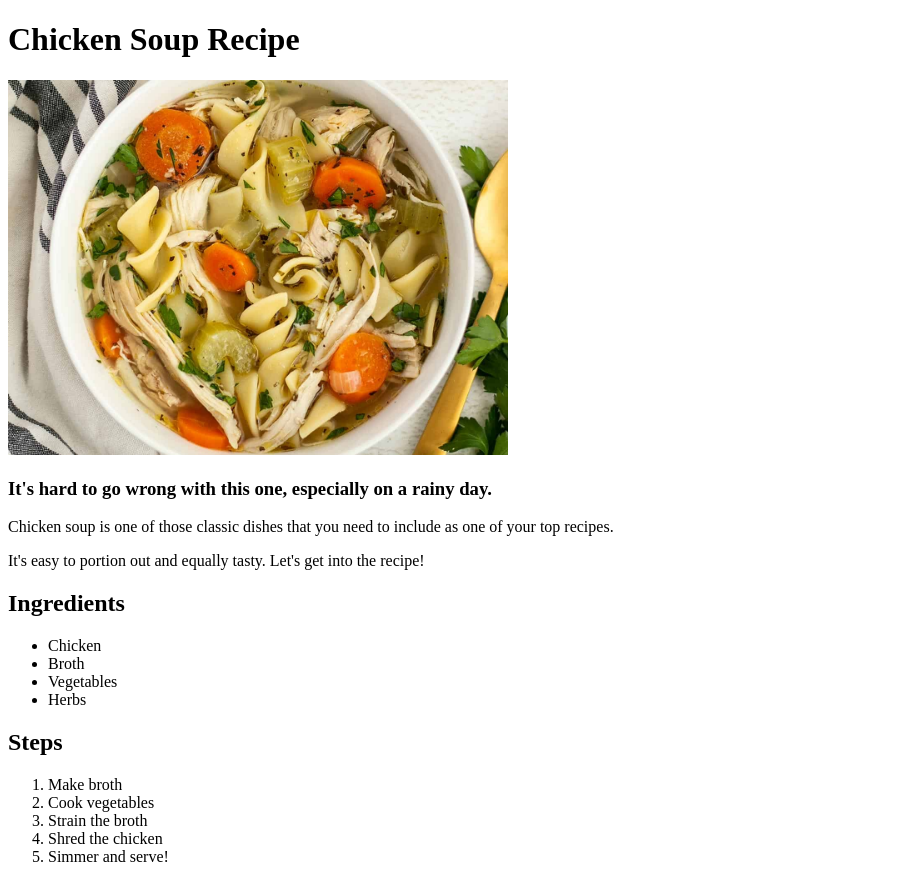
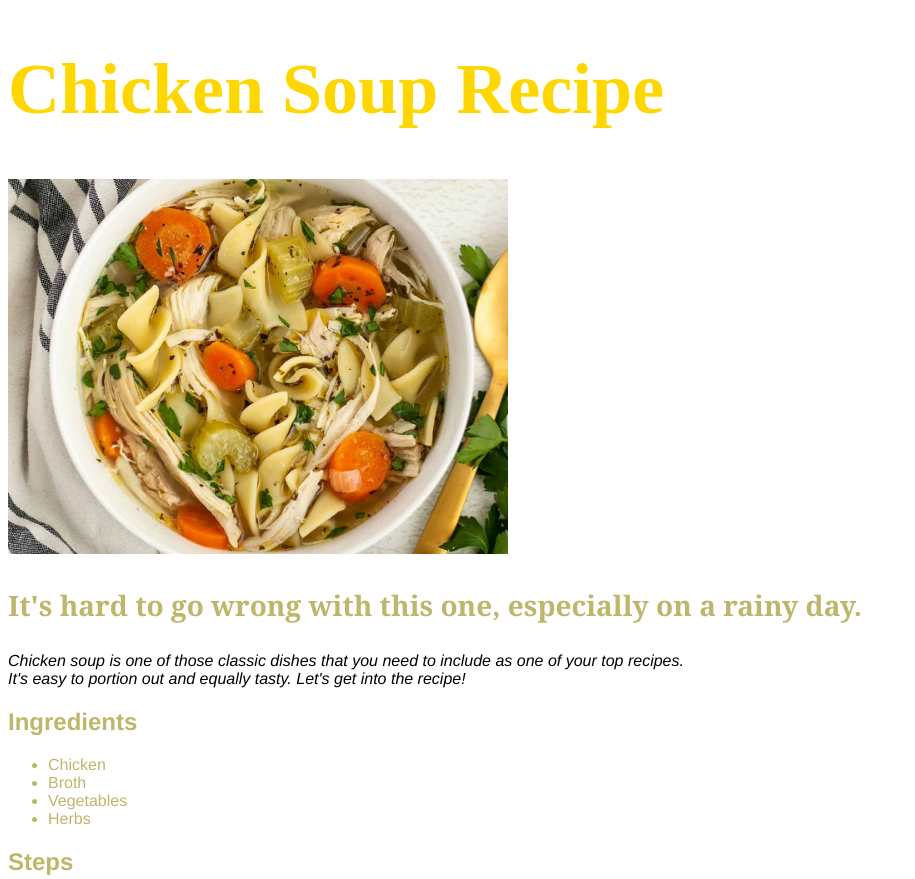
Before and after one commit to magnaplated/odin-recipes, a plain HTML site: page recipes/chicken-soup.html in a window 1280 px wide. Shown: the top 879 px of the page, without its empty margins (0-915 px from the left). Drawn offline with Linux system fonts and the light colour scheme.

Commit message:
Style all pages via external CSS styling

```diff
--- a/recipes/chicken-soup.html
+++ b/recipes/chicken-soup.html
@@ -4,19 +4,18 @@
 <head>
     <meta charset="utf-8">
     <title>Chicken Soup Recipe</title>
-</head>
-
-<body>
-    <h1>Chicken Soup Recipe</h1>
+    <link rel="stylesheet" href="../style.css">
+<body class="chicken-soup">
+    <h1 id="chicken-soup-header">Chicken Soup Recipe</h1>
 
     <img src="../images/chicken-soup.jpg" width="500" alt="A bowl of chicken soup">
-    <h3>It's hard to go wrong with this one, especially on a
+    <h3 class="caption">It's hard to go wrong with this one, especially on a
         rainy day.
     </h3>
-    <p>Chicken soup is one of those classic dishes that you need
+    <p class="description">Chicken soup is one of those classic dishes that you need
         to include as one of your top recipes.
-    </p>
-    <p>It's easy to portion out and equally tasty. Let's
+        <br>
+        It's easy to portion out and equally tasty. Let's
         get into the recipe!
     </p>
     <h2>Ingredients</h2>
--- /dev/null
+++ b/style.css
@@ -0,0 +1,49 @@
+h1 {
+    font-family:Arial, Helvetica, sans-serif;
+    font-size: 72px;
+    color:dodgerblue;
+    font-weight: bold;
+}
+
+.caption {
+    font-size:28px;
+    font-weight:800;
+    font-family:Georgia, 'Times New Roman', Times, serif;
+}
+
+#chicken-soup-header {
+    color:gold;
+    font-family:'Times New Roman', Times, serif;
+}
+
+#steak-header {
+    color:brown
+}
+
+#french-fries-header {
+    color:darkgoldenrod;
+}
+
+.steak {
+    font-family:'Franklin Gothic Medium', 'Arial Narrow', Arial, sans-serif;
+    color:brown;
+}
+
+.chicken-soup {
+    font-family: 'Franklin Gothic Medium', 'Arial Narrow', Arial, sans-serif;
+    color:darkkhaki;
+}
+
+.french-fries {
+    font-family: 'Franklin Gothic Medium', 'Arial Narrow', Arial, sans-serif;
+    color:darkgoldenrod;
+}
+
+.description {
+    font-style: italic;
+    color:black
+}
+
+img {
+    image-orientation:flip;
+}
```
Also changed, not shown: index.html (+4 -3 lines), recipes/french-fries.html (+5 -4 lines), recipes/steak.html (+6 -5 lines).
